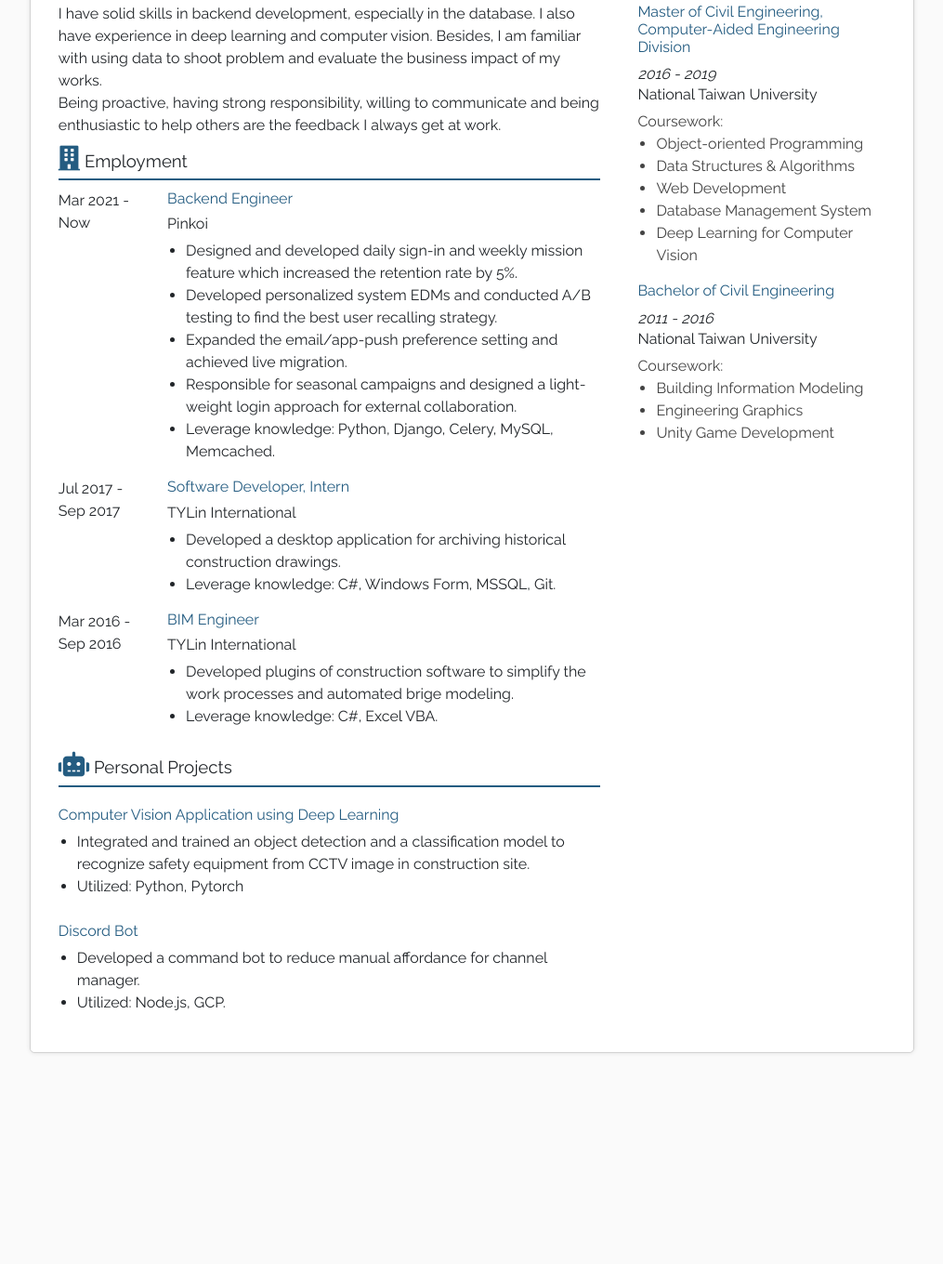
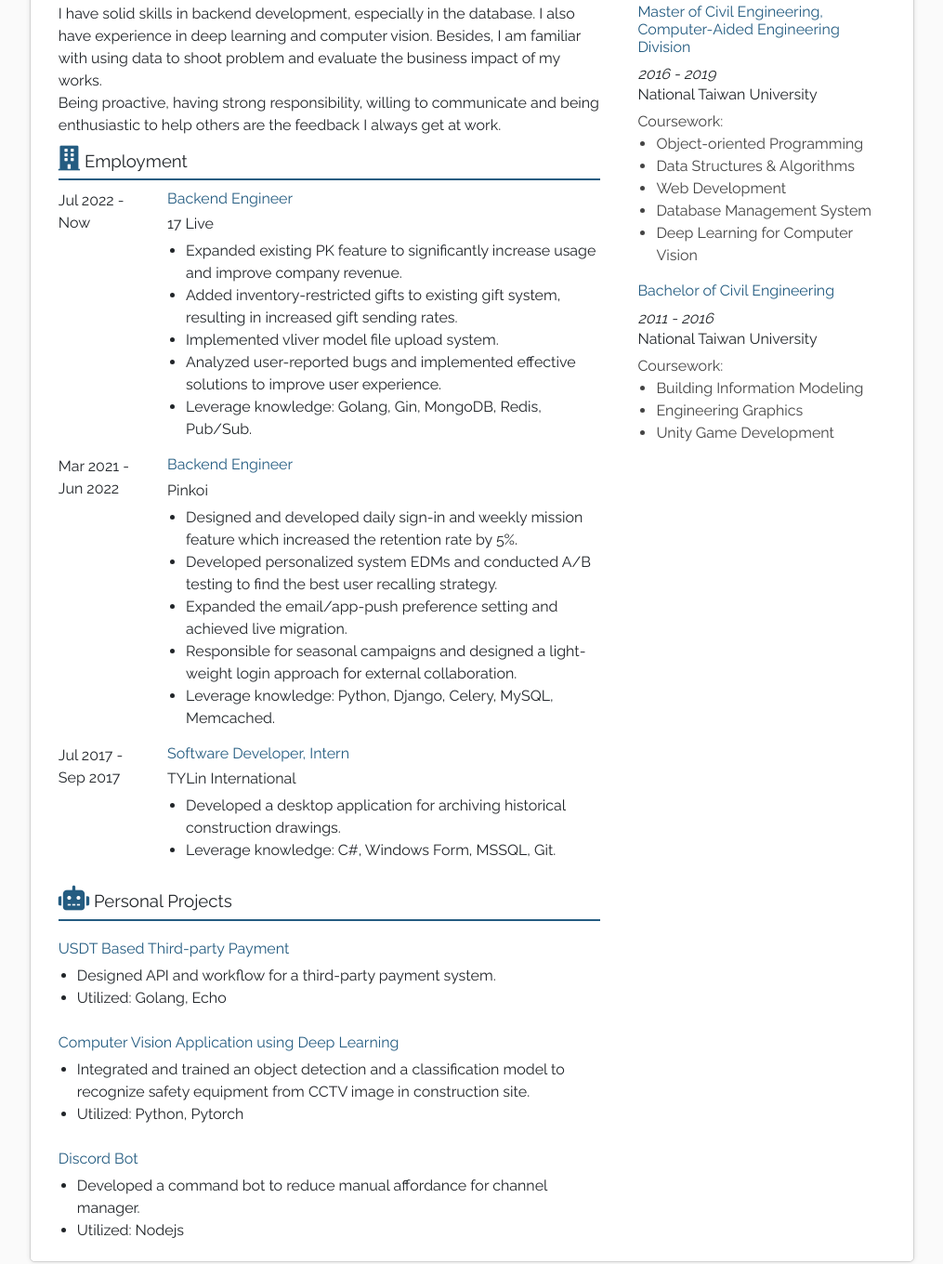
Before and after one commit to rjchien728/rjchien728.github.io, a plain HTML site: page resume.html in a window 1280 px wide. Shown: the part 252-1612 px from the top of the page at 93% size, without its empty margins (132-1147 px from the left). Before the commit the page ends 1423 px from the top, so only its background shows below. Drawn offline with nearby package versions, Linux system fonts and the light colour scheme.

Commit message:
quick update

```diff
--- a/resume.html
+++ b/resume.html
@@ -28,7 +28,7 @@
                     <h2>Backend Engineer</h2>
                 </div>
                 <div class="contacts col">
-                    <div>rjchien728@gmail.com<i class="icofont-envelope pl-3"></i></div>
+                    <!-- <div>rjchien728@gmail.com<i class="icofont-envelope pl-3"></i></div> -->
                     <!-- <div>09********<i class="icofont-iphone pl-3"></i></div> -->
                     <div>
                         <a href="https://rjchien728.github.io"
@@ -65,7 +65,34 @@
                             </h3>
                         </div>
                         <div class="row">
-                            <div class="col-2 date">Mar 2021 - Now</div>
+                            <div class="col-2 date">Jul 2022 - Now</div>
+                            <div class="col-10 content">
+                                <h6>Backend Engineer</h6>
+                                <h5>17 Live</h5>
+                                <ul>
+                                    <li>
+                                        Expanded existing PK feature to significantly increase usage and improve company
+                                        revenue.
+                                    </li>
+                                    <li>
+                                        Added inventory-restricted gifts to existing gift system, resulting in
+                                        increased gift sending rates.
+                                    </li>
+                                    <li>
+                                        Implemented vliver model file upload system.
+                                    </li>
+                                    <li>
+                                        Analyzed user-reported bugs and implemented effective solutions to improve
+                                        user experience.
+                                    </li>
+                                    <li>
+                                        Leverage knowledge: Golang, Gin, MongoDB, Redis, Pub/Sub.
+                                    </li>
+                                </ul>
+                            </div>
+                        </div>
+                        <div class="row">
+                            <div class="col-2 date">Mar 2021 - Jun 2022</div>
                             <div class="col-10 content">
                                 <h6>Backend Engineer</h6>
                                 <h5>Pinkoi</h5>
@@ -111,7 +138,7 @@
                                 </ul>
                             </div>
                         </div>
-                        <div class="row">
+                        <!-- <div class="row">
                             <div class="col-2 date">Mar 2016 - Sep 2016</div>
                             <div class="col-10 content">
                                 <h6>BIM Engineer</h6>
@@ -124,7 +151,7 @@
                                     <li>Leverage knowledge: C#, Excel VBA.</li>
                                 </ul>
                             </div>
-                        </div>
+                        </div> -->
                     </div>
 
                     <div class="resume-section">
@@ -133,6 +160,17 @@
                                 <i class="fas fa-robot"></i>
                                 <span> Personal Projects </span>
                             </h3>
+                        </div>
+                        <div class="project">
+                            <h6>USDT Based Third-party Payment</h6>
+                            <ul>
+                                <li>
+                                    Designed API and workflow for a third-party payment system.
+                                </li>
+                                <li>
+                                    Utilized: Golang, Echo
+                                </li>
+                            </ul>
                         </div>
                         <div class="project">
                             <h6>Computer Vision Application using Deep Learning</h6>
@@ -157,7 +195,7 @@
                                     manipulate the data.
                                 </li> -->
                                 <li>
-                                    Utilized: Node.js, GCP.
+                                    Utilized: Nodejs
                                 </li>
                             </ul>
                         </div>
```
